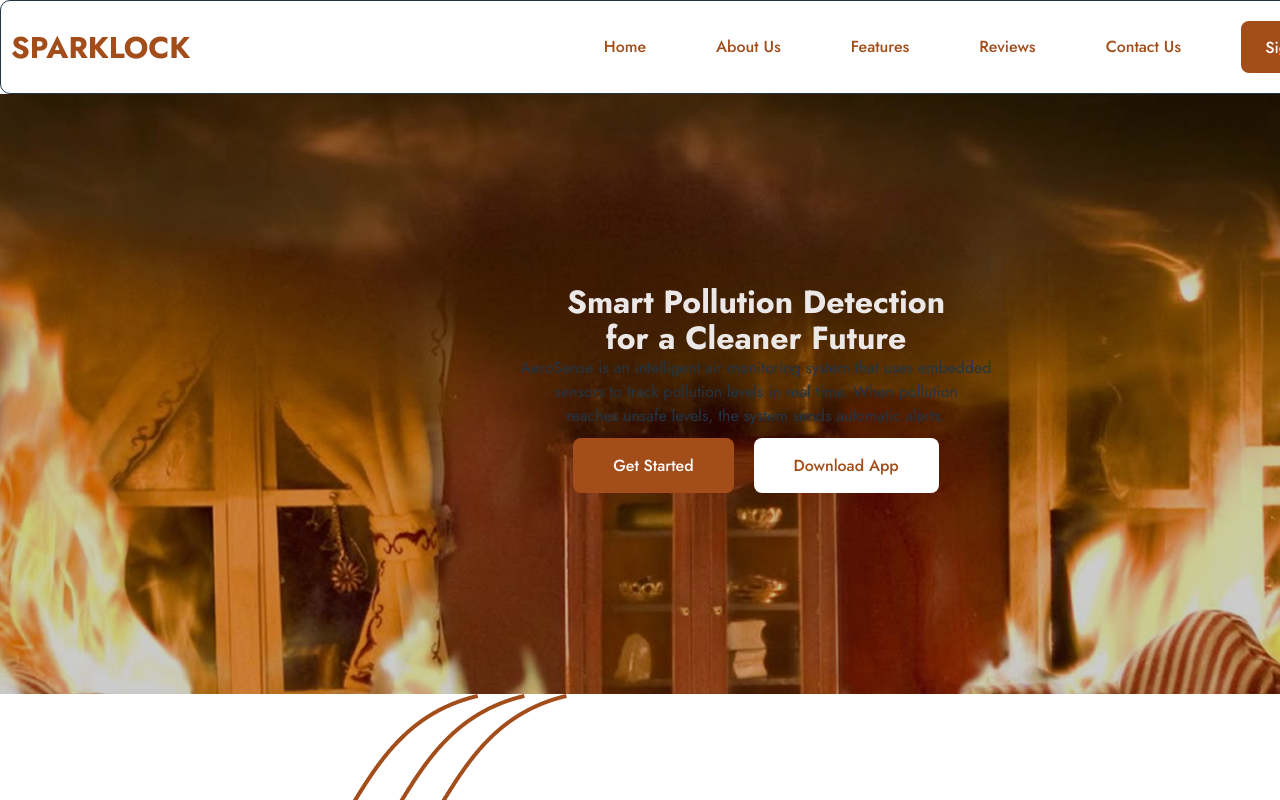
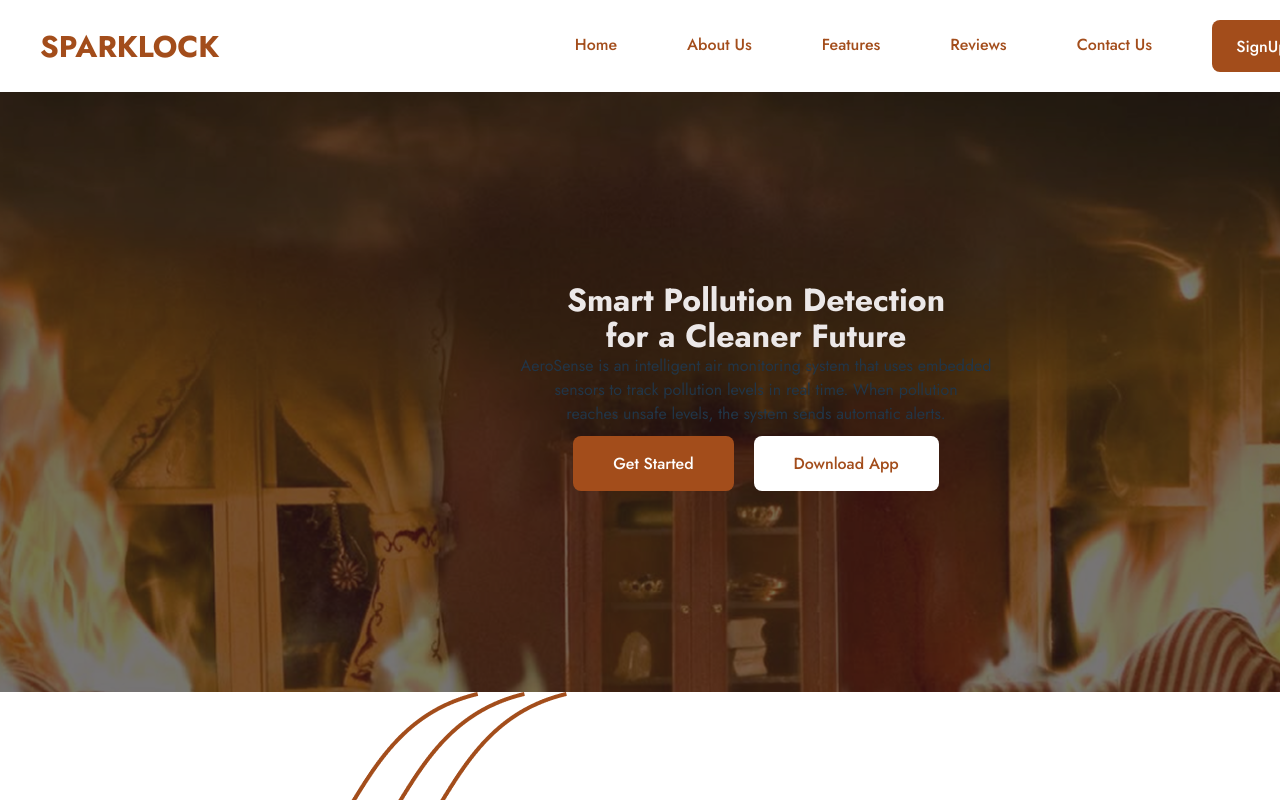
Before and after one commit to janebatakariza-hue/spacklock, a React (Vite) app: page / in a window 1280 px wide. Shown: the top 800 px of the page. Built offline with nearby package versions, Linux system fonts and the light colour scheme.

Commit message:
updpated navbar

```diff
--- a/src/App.tsx
+++ b/src/App.tsx
@@ -2,10 +2,11 @@ import "./spack.css";
 import phone from "./phone.png";
 import footer from "./Footer.png";
 import designForm from "./Design.png";
+
 function SpackLock() {
   return (
     <div className="body">
-      <header className="hero-section">
+      <header>
         <nav className="nav-content">
           <h1 className="na-heading">SPARKLOCK</h1>
           <div className="navBar">
@@ -18,7 +19,9 @@ function SpackLock() {
             <button className="button2">Login</button>
           </div>
         </nav>
+      </header>
 
+      {/* Move herosection OUTSIDE of header */}
       <div className="herosection">
         <h1 className="smartone">
           Smart Pollution Detection <br />
@@ -27,8 +30,7 @@ function SpackLock() {
         <p className="hero-description">
           AeroSense is an intelligent air monitoring system that uses embedded
           <br />
-            sensors to track pollution levels in real time. When pollution{" "}
-            <br />
+          sensors to track pollution levels in real time. When pollution <br />
           reaches unsafe levels, the system sends automatic alerts.
         </p>
         <div className="hero-buttons">
@@ -36,9 +38,10 @@ function SpackLock() {
           <button className="downloadApp">Download App</button>
         </div>
       </div>
-      </header>
+
       <div className="design">
-        <img src={designForm} alt="design" />;<button>About us</button>
+        <img src={designForm} alt="design" />
+        <button>About us</button>
       </div>
       <div className="ourmission">
         <div className="missiontext">
--- a/src/spack.css
+++ b/src/spack.css
@@ -9,17 +9,16 @@ body {
   background-color: white;
 }
 .nav-content {
-  border: 1px solid;
-  border-radius: 10px;
   background-color: white;
-  padding: 10px 10px 10px 10px;
+  padding: 10px 40px;
   justify-content: space-between;
   gap: 40px;
   display: Flex;
   align-items: center;
-  width: auto;
-  max-width: 2000px;
-  margin: 0 auto;
+  width: 100%;
+  max-width: 100%;
+  margin: 0;
+  transition: transform 0.3s ease;
 }
 
 .na-heading {
@@ -27,7 +26,6 @@ body {
   font-family: "jost", sans-serif;
   font-size: 30px;
 
-  border-radius: 50px;
   margin: 0;
   font-weight: bold;
   background-color: white;
@@ -35,7 +33,7 @@ body {
 }
 .navBar {
   justify-content: space-between;
-  border-radius: 50px;
+
   display: Flex;
   gap: 30px;
   flex-wrap: nowrap;
@@ -47,8 +45,12 @@ nav a {
   font-family: "jost", sans-serif;
   text-align: center;
   white-space: nowrap;
+  border-bottom: 2px solid transparent;
 }
-
+nav a:hover {
+  border-bottom: 2px solid #a34d1b;
+  color: #a34d1b;
+}
 .button1 {
   margin: 10px;
   width: 100px;
@@ -56,7 +58,12 @@ nav a {
   color: white;
   border-radius: 8px;
   border: none;
+  outline: none;
   background-color: #a34d1b;
+  transition: transform 0.3s ease;
+}
+.button1:hover {
+  transform: scale(1.1);
 }
 .button2 {
   margin: 10px;
@@ -64,9 +71,16 @@ nav a {
   height: 52px;
   background-color: white;
   color: #a34d1b;
-  border: 1px solid #a34d1b;
+
+  outline: none;
   border-radius: 8px;
   font-family: "jost", sans-serif;
+  transition: transform 0.3s ease;
+  border: 1px solid #a34d1b;
+}
+.button2:hover {
+  transform: scale(1.1);
+  border: 1px solid #a34d1b;
 }
 .smartone {
   font-size: xx-large;
@@ -84,6 +98,10 @@ nav a {
   padding: 16px 40px;
   margin: 10px;
   border: none;
+  transition: transform 0.3s ease;
+}
+.getStarted:hover {
+  transform: scale(1.1);
 }
 .downloadApp {
   background-color: white;
@@ -93,11 +111,19 @@ nav a {
   padding: 16px 40px;
   margin: 10px;
   border: none;
+  transition: transform 0.3s ease;
+}
+.downloadApp:hover {
+  transform: scale(1.1);
 }
 .herosection::before {
   content: "";
   position: absolute;
   background: rgba(35, 30, 30, 0.5);
+  top: 0;
+  left: 0;
+  bottom: 0;
+  right: 0;
 }
 .herosection > * {
   position: relative;
@@ -111,7 +137,7 @@ nav a {
 }
 .herosection {
   background-image: url("HomeImage.png");
-  margin-top: 0px;
+
   display: flex;
   flex-direction: column;
   align-items: center;
@@ -121,6 +147,7 @@ nav a {
   background-size: cover;
   background-position: center;
   padding: 80px 20px;
+  margin: 0;
 }
 .hero-description {
   align-items: center;
@@ -129,6 +156,8 @@ nav a {
 }
 header {
   margin: 0px;
+  position: relative;
+  z-index: 10;
 }
 .design button {
   width: 120px;
@@ -137,6 +166,10 @@ header {
   background: rgb(229, 182, 182);
   color: #a34d1b;
   border: none;
+  transition: transform 0.3s ease;
+}
+.design button:hover {
+  transform: scale(1.1);
 }
 .design {
   display: flex;
@@ -169,7 +202,7 @@ header {
 }
 .ready {
   font-size: 80px;
-  font-weight:bold;
+  font-weight: bold;
   color: black;
   text-align: center;
 }
@@ -180,9 +213,14 @@ header {
   justify-content: center;
   text-align: center;
   border-radius: 20px;
+  border: none;
+  transition: transform 0.3s ease;
+}
+.touch:hover {
+  transform: scale(1.1);
 }
 .touchone {
   align-items: center;
   justify-content: center;
-  text-align:center;
+  text-align: center;
 }
```
Lines whose indentation alone changed are shown as unchanged.
